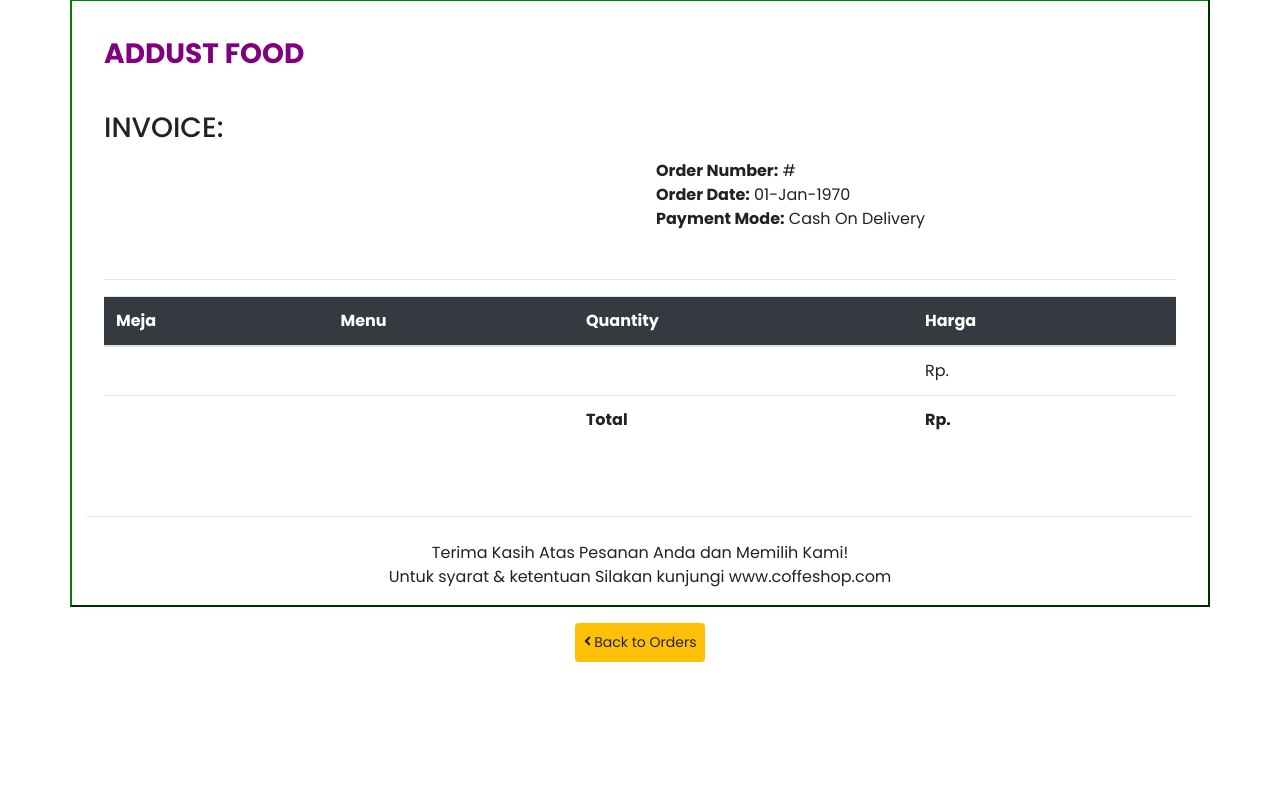
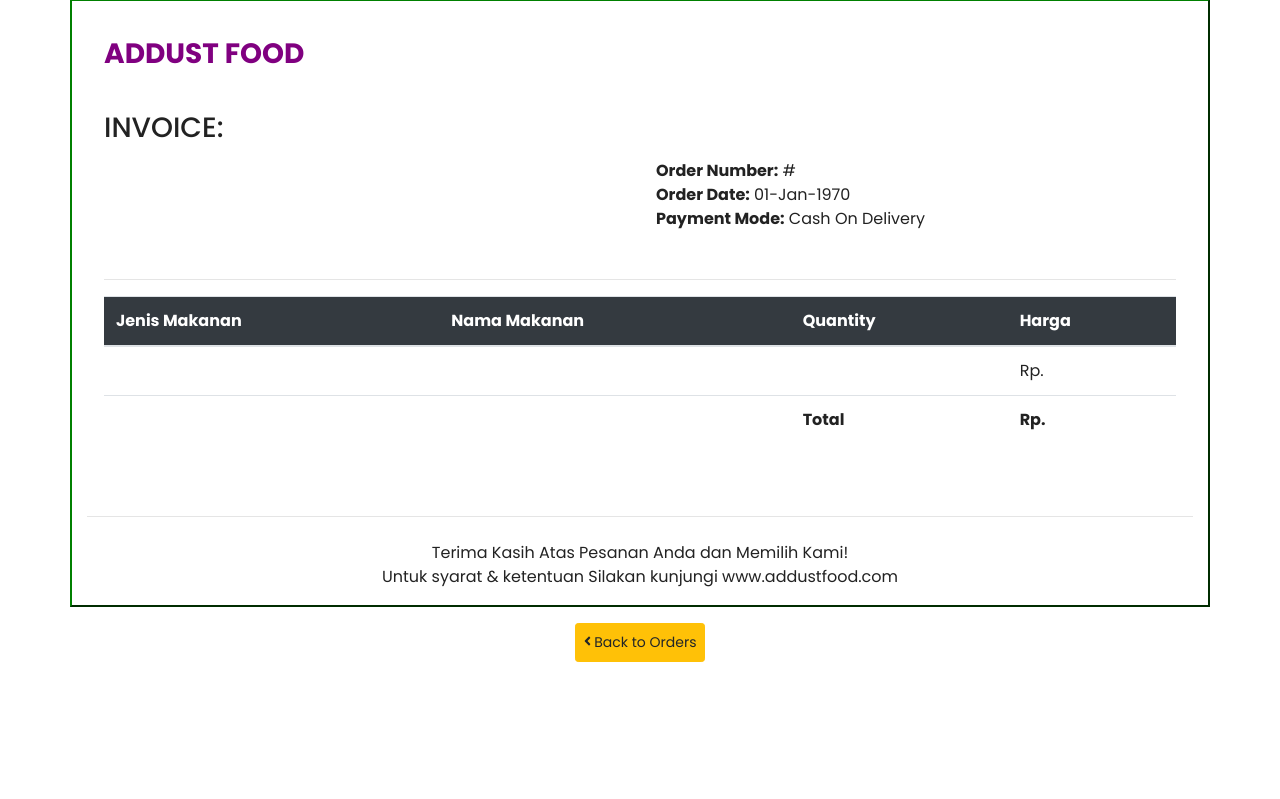
Before and after one commit to Andikafahrezi/addustfood, a CodeIgniter app: the page made by application/views/front/invoice.php in a window 1280 px wide. Shown: the part 17-816 px from the top of the page. Run offline with CodeIgniter, Linux system fonts and the light colour scheme; data that the repository does not hold is empty; some libraries are stand-ins or nearby versions.

Commit message:
update style

```diff
--- a/application/views/front/home.php
+++ b/application/views/front/home.php
@@ -69,7 +69,7 @@
 <div class="container-fluid padding">
     <div class="row welcome text-center welcome">
         <div class="col-12">
-            <h1 class="display-4">Hidangan Populer</h1>
+            <h1 class="display-4">Makanan Populer</h1>
         </div>
         <hr>
     </div>
--- a/application/views/front/invoice.php
+++ b/application/views/front/invoice.php
@@ -46,8 +46,8 @@
                     <table class="table responsive">
                         <thead class="bg-dark text-white">
                             <tr>
-                                <th>Meja</th>
-                                <th>Menu</th>
+                                <th>Jenis Makanan</th>
+                                <th>Nama Makanan</th>
                                 <th>Quantity</th>
                                 <th>Harga</th>
                             </tr>
@@ -73,7 +73,7 @@
         <footer class="text-center">
             <p class="mb-0">Terima Kasih Atas Pesanan Anda dan Memilih Kami!</p>
 
-            <p>Untuk syarat & ketentuan Silakan kunjungi www.coffeshop.com</p>
+            <p>Untuk syarat & ketentuan Silakan kunjungi www.addustfood.com</p>
         </footer>
     </div>
     <div class="container text-center">
--- a/application/views/front/login.php
+++ b/application/views/front/login.php
@@ -14,7 +14,7 @@
 </head>
 
 <body>
-<body class="hold-transition login-page" style="background:url(<?php echo base_url().'public/front/img/bg.jpg';?>);
+<body class="hold-transition login-page" style="background:url(<?php echo base_url().'public/front/img/bg5.jpg';?>);
 no-repeat center center fixed; background-size: cover;
  -webkit-background-size: cover;
  -moz-background-size: cover; -o-background-size: cover;">
@@ -29,7 +29,7 @@ no-repeat center center fixed; background-size: cover;
           echo "<div class='alert alert-danger m-3 mx-auto'>".$this->session->flashdata('msg')."</div>";
         }
         ?>
-        <h4 class="pb-4 border-bottom text-center">SILAHKAN LOGIN</h4>
+        <h4 class="pb-4 border-bottom text-center">LOGIN</h4>
         <form action="<?php echo base_url().'login/authenticate' ;?>" name="loginform" id="loginform" method="POST">
             <div class="form-group">
                 <label for="username">Username</label>
--- a/application/views/front/partials/header.php
+++ b/application/views/front/partials/header.php
@@ -28,10 +28,10 @@
             <div class="collapse navbar-collapse" id="navbarRes">
                 <ul class="navbar-nav ml-auto">
                     <li class="nav-item active">
-                        <a class="nav-link" href="<?php echo base_url().'home/index';?>">Beranda</a>
+                        <a class="nav-link" href="<?php echo base_url().'home/index';?>">Home</a>
                     </li>
                     <li class="nav-item">
-                        <a class="nav-link active" href="<?php echo base_url().'restaurant/index';?>">Katalog Menu</a>
+                        <a class="nav-link active" href="<?php echo base_url().'restaurant/index';?>">Menu</a>
                     </li>
                     <?php $user = $this->session->userdata('user');
                     if(empty($user)) {
```
Also changed, not shown: application/views/front/checkout.php (+8 -2 lines), public/front/img/bg5.jpg (added).
